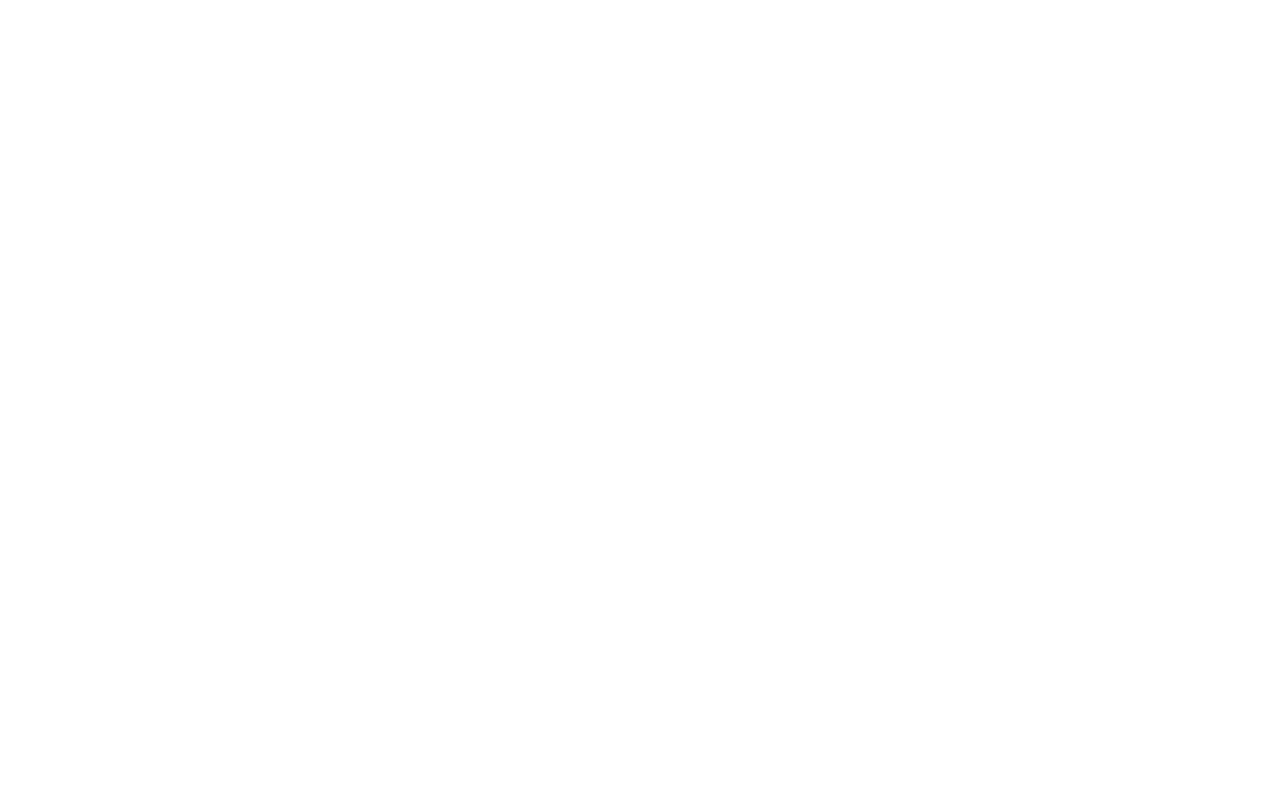
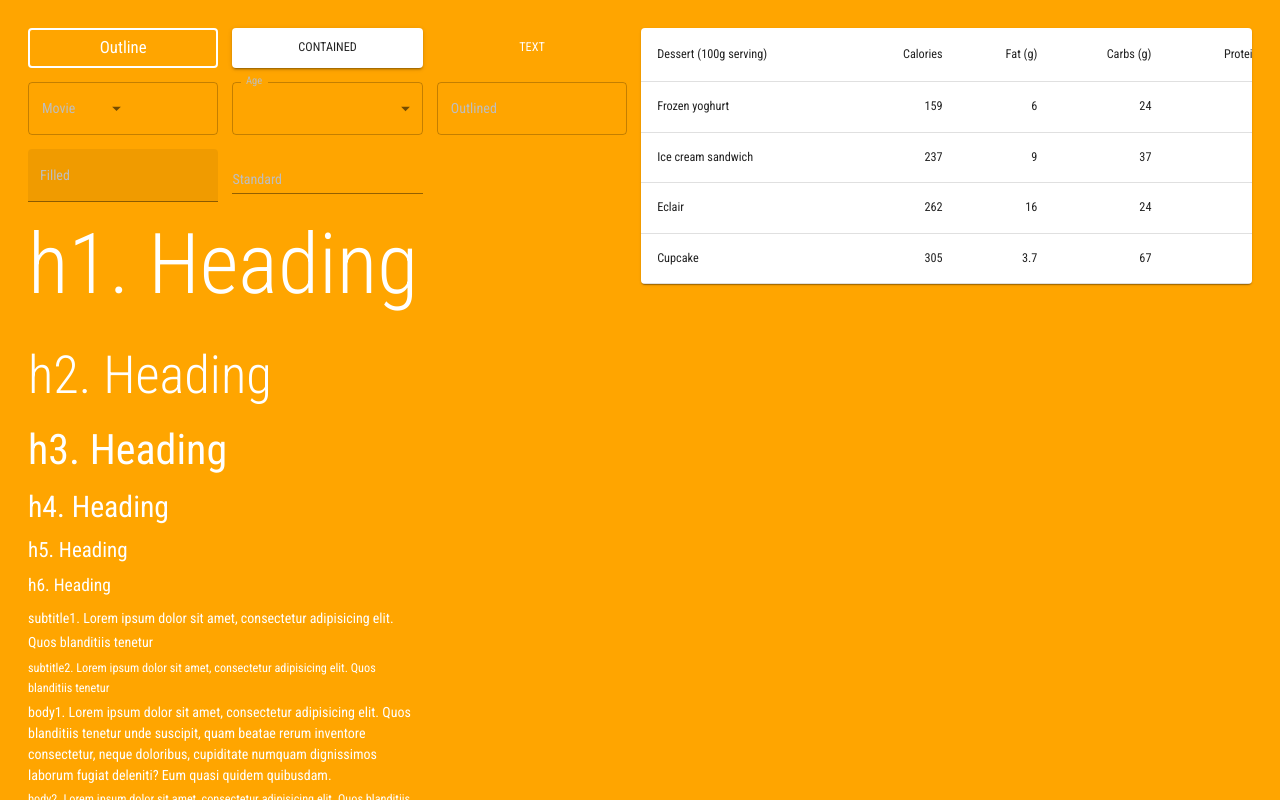
Before and after one commit to Anav0/oob-web, a React (Create React App) app: page /demo in a window 1280 px wide. Before the commit this address had no page. Built offline with nearby package versions, Linux system fonts and the light colour scheme.

Commit message:
WIP working on landing

```diff
--- a/src/components/proposition.tsx
+++ b/src/components/proposition.tsx
@@ -28,9 +28,10 @@
       <div className="proposition__header_wrapper">
         <h1 className="proposition__header">{header}</h1>
         <Autocomplete
+          fullWidth
           placeholder="Search..."
           options={options}
-          renderInput={(params) => <TextField {...params} label="Movie" />}
+          renderInput={(params) => <TextField {...params} variant="standard" label="Search..." />}
         />
       </div>
       <img src={img} alt="nic" className="proposition__img" />
--- a/src/pages/App.tsx
+++ b/src/pages/App.tsx
@@ -1,5 +1,6 @@
 import { BrowserRouter as Router, Route, Routes } from "react-router-dom";
 import Landing from "./landing";
+import ComponentsDemo from "./components";
 import { theme } from "themes";
 import { ThemeProvider } from "@mui/material";
 
@@ -8,6 +9,7 @@
     <ThemeProvider theme={theme}>
       <Routes>
         <Route path="/" element={<Landing />} />
+        <Route path="/demo" element={<ComponentsDemo />} />
       </Routes>
     </ThemeProvider>
   );
--- /dev/null
+++ b/src/pages/components.tsx
@@ -0,0 +1,128 @@
+import {
+  Autocomplete,
+  Button,
+  FormControl,
+  InputLabel,
+  MenuItem,
+  Select,
+  Table,
+  TableCell,
+  TableContainer,
+  TableHead,
+  TableRow,
+  TextField,
+  Paper,
+  TableBody,
+  Typography,
+  Box,
+} from "@mui/material";
+
+function ComponentsDemo() {
+  let age = 9;
+  function createData(name: string, calories: number, fat: number, carbs: number, protein: number) {
+    return { name, calories, fat, carbs, protein };
+  }
+
+  const rows = [
+    createData("Frozen yoghurt", 159, 6.0, 24, 4.0),
+    createData("Ice cream sandwich", 237, 9.0, 37, 4.3),
+    createData("Eclair", 262, 16.0, 24, 6.0),
+    createData("Cupcake", 305, 3.7, 67, 4.3),
+    createData("Gingerbread", 356, 16.0, 49, 3.9),
+  ];
+  return (
+    <div className="demo">
+      <Button variant="outlined">Outline</Button>
+      <Button variant="contained">Contained</Button>
+      <Button variant="text">Text</Button>
+      <Autocomplete
+        placeholder="Search..."
+        options={["A", "B"]}
+        renderInput={(params) => <TextField {...params} label="Movie" />}
+      />{" "}
+      <FormControl fullWidth>
+        <InputLabel id="demo-simple-select-label">Age</InputLabel>
+        <Select labelId="demo-simple-select-label" id="demo-simple-select" value={age} label="Age">
+          <MenuItem value={10}>Ten</MenuItem>
+          <MenuItem value={20}>Twenty</MenuItem>
+          <MenuItem value={30}>Thirty</MenuItem>
+        </Select>
+      </FormControl>
+      <TextField id="outlined-basic" label="Outlined" variant="outlined" />
+      <TextField id="filled-basic" label="Filled" variant="filled" />
+      <TextField id="standard-basic" label="Standard" variant="standard" />
+      <TableContainer style={{ gridColumn: "4/9", gridRow: "1/6" }} component={Paper}>
+        <Table sx={{ minWidth: 650 }} aria-label="simple table">
+          <TableHead>
+            <TableRow>
+              <TableCell>Dessert (100g serving)</TableCell>
+              <TableCell align="right">Calories</TableCell>
+              <TableCell align="right">Fat&nbsp;(g)</TableCell>
+              <TableCell align="right">Carbs&nbsp;(g)</TableCell>
+              <TableCell align="right">Protein&nbsp;(g)</TableCell>
+            </TableRow>
+          </TableHead>
+          <TableBody>
+            {rows.map((row) => (
+              <TableRow key={row.name} sx={{ "&:last-child td, &:last-child th": { border: 0 } }}>
+                <TableCell component="th" scope="row">
+                  {row.name}
+                </TableCell>
+                <TableCell align="right">{row.calories}</TableCell>
+                <TableCell align="right">{row.fat}</TableCell>
+                <TableCell align="right">{row.carbs}</TableCell>
+                <TableCell align="right">{row.protein}</TableCell>
+              </TableRow>
+            ))}
+          </TableBody>
+        </Table>
+      </TableContainer>
+      <Box style={{ gridRow: "4/20", gridColumn: "1/3" }} sx={{ width: "100%", maxWidth: 500 }}>
+        <Typography variant="h1" component="div" gutterBottom>
+          h1. Heading
+        </Typography>
+        <Typography variant="h2" gutterBottom component="div">
+          h2. Heading
+        </Typography>
+        <Typography variant="h3" gutterBottom component="div">
+          h3. Heading
+        </Typography>
+        <Typography variant="h4" gutterBottom component="div">
+          h4. Heading
+        </Typography>
+        <Typography variant="h5" gutterBottom component="div">
+          h5. Heading
+        </Typography>
+        <Typography variant="h6" gutterBottom component="div">
+          h6. Heading
+        </Typography>
+        <Typography variant="subtitle1" gutterBottom component="div">
+          subtitle1. Lorem ipsum dolor sit amet, consectetur adipisicing elit. Quos blanditiis tenetur
+        </Typography>
+        <Typography variant="subtitle2" gutterBottom component="div">
+          subtitle2. Lorem ipsum dolor sit amet, consectetur adipisicing elit. Quos blanditiis tenetur
+        </Typography>
+        <Typography variant="body1" gutterBottom>
+          body1. Lorem ipsum dolor sit amet, consectetur adipisicing elit. Quos blanditiis tenetur unde suscipit, quam
+          beatae rerum inventore consectetur, neque doloribus, cupiditate numquam dignissimos laborum fugiat deleniti?
+          Eum quasi quidem quibusdam.
+        </Typography>
+        <Typography variant="body2" gutterBottom>
+          body2. Lorem ipsum dolor sit amet, consectetur adipisicing elit. Quos blanditiis tenetur unde suscipit, quam
+          beatae rerum inventore consectetur, neque doloribus, cupiditate numquam dignissimos laborum fugiat deleniti?
+          Eum quasi quidem quibusdam.
+        </Typography>
+        <Typography variant="button" display="block" gutterBottom>
+          button text
+        </Typography>
+        <Typography variant="caption" display="block" gutterBottom>
+          caption text
+        </Typography>
+        <Typography variant="overline" display="block" gutterBottom>
+          overline text
+        </Typography>
+      </Box>
+    </div>
+  );
+}
+export default ComponentsDemo;
--- a/src/styles/components/_proposition.scss
+++ b/src/styles/components/_proposition.scss
@@ -2,14 +2,18 @@
   display: flex;
   flex-direction: column;
   width: 100%;
-  max-width: 320px;
+  max-width: 420px;
 
   &__header_wrapper {
-    display: flex;
+    display: grid;
+    grid-template-columns: 1fr 1fr;
+    place-items: center start;
+    margin-bottom: 1rem;
+    grid-gap: 2rem;
+    width: 100%;
   }
   &__header {
     color: $Accent;
-    margin-bottom: 1rem;
   }
   &__desc {
     color: $White;
@@ -18,6 +22,7 @@
   }
   &__img {
     width: 20rem;
+    max-width: 420px;
     height: 13rem;
     object-fit: cover;
     margin-bottom: 1rem;
--- a/src/styles/main.scss
+++ b/src/styles/main.scss
@@ -80,3 +80,14 @@
 button:hover {
   opacity: 0.8;
 }
+
+.demo {
+  padding: 2rem;
+  display: grid;
+  grid-template-columns: repeat(8, 1fr);
+  grid-template-rows: repeat(16, 1fr);
+  grid-gap: 1rem;
+  width: 100vw;
+  height: 100vh;
+  background-color: orange;
+}
--- a/src/themes/index.ts
+++ b/src/themes/index.ts
@@ -1,31 +1,7 @@
 import { createTheme, PaletteColorOptions } from "@mui/material";
 import { orange, red } from "@mui/material/colors";
 
-declare module '@mui/material/styles' {
-
-    interface ThemeOptions {
-        mode: string,
-        status?: {
-            danger?: string;
-        };
-    }
-    interface Palette {
-        neutral: Palette['primary'];
-    }
-    interface PaletteOptions {
-        neutral: PaletteOptions['primary'];
-    }
-
-    interface PaletteColor {
-        darker?: string;
-    }
-    interface SimplePaletteColorOptions {
-        darker?: string;
-    }
-
-}
 const theme = createTheme({
-    mode: "dark",
     components: {
         MuiButton: {
             styleOverrides: {
@@ -36,23 +12,30 @@
                 }
 
             }
-
         },
-        MuiAutocomplete: {
-            styleOverrides: {
-                fullWidth: true,
-                root: {
-                    color: "red"
-                },
-                input: {
-                    color: "white",
-                }
-            },
-
-        }
-    },
-    status: {
-        danger: red[500],
+        // MuiInputBase: {
+        //     styleOverrides: {
+        //         root: {
+        //             "&::before": {
+        //                 borderBottom: `1px solid ${colorInactive}`
+        //             }
+        //         }
+        //     }
+        // },
+        // MuiFormLabel: {
+        //     styleOverrides: {
+        //         root: {
+        //             color: colorInactive
+        //         }
+        //     }
+        // },
+        // MuiOutlinedInput: {
+        //     styleOverrides: {
+        //         notchedOutline: {
+        //             borderColor: colorInactive
+        //         }
+        //     }
+        // },
 
     },
     typography: {
@@ -62,11 +45,12 @@
         primary: {
             main: "#ffff"
         },
-        neutral: {
-            main: "#ffff",
+        secondary: {
+            main: "#ffff"
         },
-        secondary: {
-            main: "#bebebe"
+        text: {
+            secondary: "#bebebe",
+            disabled: "#ffff",
         }
     }
 });
```
